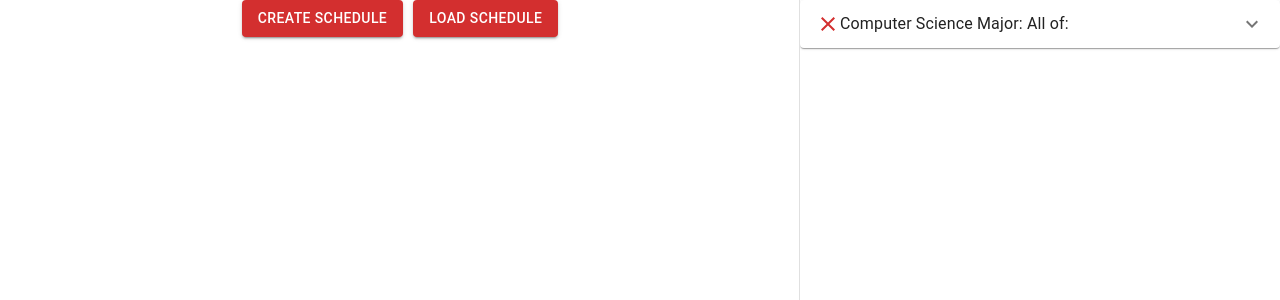
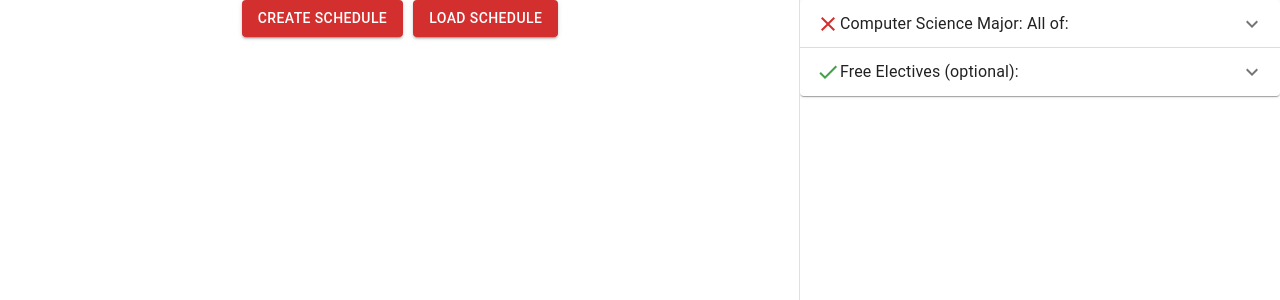
Before and after one commit to technostarbtd5/DegreeZ, a React (Create React App) app: page / in a window 1280 px wide. Shown: the top 300 px of the page. Built offline with nearby package versions, Linux system fonts and the light colour scheme.

Commit message:
Added free electives option

```diff
--- a/src/Components/Sidebar/Sidebar.js
+++ b/src/Components/Sidebar/Sidebar.js
@@ -85,7 +85,7 @@ function Requirement(props) {
                         <CloseIcon className={classes.iconNotStarted} />
                     </Tooltip>
                 )}
-                <Typography>{requirement.requirementName}{requirement.optional && " (optional)"}:{requirement.nOf && requirement.n && ` ${requirement.n} of:`}{requirement.allOf && " All of:"}</Typography>
+                <Typography>{requirement.requirementName}{requirement.optional && " (optional)"}:{(requirement.nOf && requirement.n && ` ${requirement.n} of:`) || false}{requirement.allOf && " All of:"}</Typography>
             </AccordionSummary>
             <AccordionDetails>
 
@@ -99,13 +99,21 @@ function Requirement(props) {
     }
 }
 
-
 /**
  * Function for creating the right drawer or sidebar used to house degree requirements and
  * classes to choose from to fill said requirements.
  */
 export default function PermanentDrawer(props) {
-    const classes = useStyles()
+    const classes = useStyles();
+    const {courses, allCourses} = props;
+    const freeElectiveRequirement = {
+        "nOf": Object.entries(allCourses)?.map(([department, deptCourses]) =>
+            Object.keys(deptCourses)?.map(code => ({department, code})) ?? []
+        )?.flat() ?? [],
+        "n": 0,
+        "requirementName": "Free Electives",
+        "optional": true,
+    }
     return (
         <Drawer
         className = {classes.drawer}
@@ -119,7 +127,8 @@ export default function PermanentDrawer(props) {
                     ref={provided.innerRef}
                     >
 
-                    <Requirement requirement={CSCI} courses={props.courses} allCourses={props.allCourses} />
+                    <Requirement requirement={CSCI} courses={courses} allCourses={allCourses} />
+                    <Requirement requirement={freeElectiveRequirement} courses={courses} allCourses={allCourses} />
 
                     {provided.placeholder}
 
```
Also changed, not shown: 1 other file (tests, documents, lock files or other folders).
